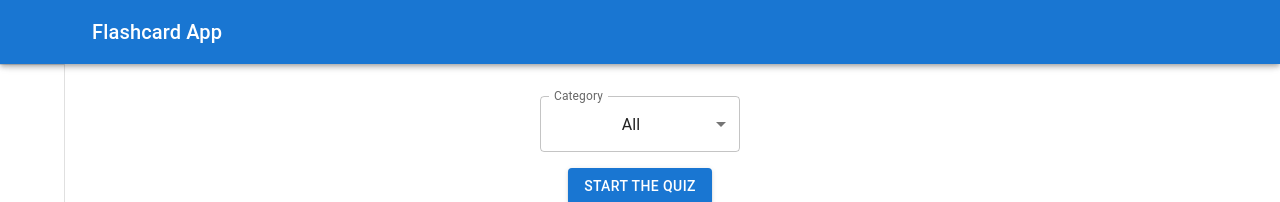
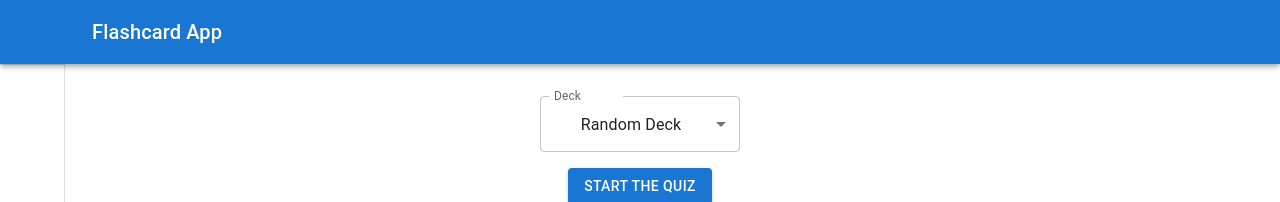
Before and after one commit to Mehemmed-Kazimzade/FlashcardApp, a React (Vite) app: page / in a window 1280 px wide. Shown: the top 202 px of the page. Built offline with nearby package versions, Linux system fonts and the light colour scheme; some icons are missing.

Commit message:
Added practicing deck, selecting decks, removed category selection(for now), refactored some code

```diff
--- a/src/components/DeckList.jsx
+++ b/src/components/DeckList.jsx
@@ -1,16 +1,27 @@
 import { Box, Button, Grid, Paper, Typography } from '@mui/material';
+import { useNavigate } from "react-router";
 import FolderOpenIcon from '@mui/icons-material/FolderOpen';
 import { Link } from 'react-router';
+import React from "react";
+import { useQuiz } from '../hooks/QuizContext';
+import { startPracticeSession } from '../utils/startPracticeSession';
 
 // @ts-check
 
-import React from "react";
 /**
  * @param {Object[]} decks
  * @returns {React.JSX.Element}
  */
 
 export default function DeckList({decks}) {
+    const {dispatch} = useQuiz();
+    const navigate = useNavigate();
+
+    const handlePractice = (deck) => {
+        startPracticeSession(deck, dispatch, navigate);
+    }
+
+
     if (decks.length === 0) {
         return <>
             <Grid size={{xs: 12, sm: 6,  md: 4}}>
@@ -41,7 +52,7 @@ export default function DeckList({decks}) {
                         Best score: 0 / {oneDeck.cards.length}
                     </Typography>
                     <Box sx={{ display: 'flex', justifyContent: 'space-between', mt: 3 }}>
-                        <Button size="small" variant="contained">Practice</Button>
+                        <Button size="small" variant="contained" onClick={() => handlePractice(oneDeck)} >Practice</Button>
                         <Link to={`/editDeck/${oneDeck.id}`}><Button size="small" variant="outlined">Edit</Button></Link>
                     </Box>
                 </Paper>
--- /dev/null
+++ b/src/components/DeckSelector.jsx
@@ -0,0 +1,40 @@
+import MenuItem from '@mui/material/MenuItem';
+import Select from '@mui/material/Select';
+import InputLabel from '@mui/material/InputLabel';
+import Box from '@mui/material/Box';
+import FormControl from '@mui/material/FormControl';
+import { useQuiz } from '../hooks/QuizContext';
+import getDecksFromLocalStorage from '../utils/getDecksFromLocalStorage';
+
+export default function DeckSelector() {
+    const {selectedDeck, dispatch} = useQuiz();
+    const allDecks = getDecksFromLocalStorage();
+
+    const handleChange = (e) => {
+        let newSelectedDeck = e.target.value;
+        dispatch({type: "SET_DECK", payload: {newSelectedDeck} });
+    }
+
+    return <>
+        <Box minWidth={120}>
+            <FormControl sx={{width:200}}>
+                <InputLabel id="demo-simple-select-label">Deck</InputLabel>
+                <Select
+                    labelId="demo-simple-select-label"
+                    id="demo-simple-select"
+                    value={selectedDeck}
+                    label="Select Deck"
+                    onChange={(e) => handleChange(e)}>
+                    <MenuItem value={"Random Deck"}>Random Deck</MenuItem>
+
+                    {
+                        allDecks.map(d => (
+                            <MenuItem value={d.deckName}>{d.deckName}</MenuItem>
+                        ))
+                    }
+
+                </Select>
+            </FormControl>
+        </Box>
+    </>
+}
--- a/src/hooks/quizReducer.jsx
+++ b/src/hooks/quizReducer.jsx
@@ -1,5 +1,6 @@
 export const initialState = {
     category: "All",
+    selectedDeck: "Random Deck",
     flashcards: [],
     score: 0,
     series: 0
@@ -20,14 +21,23 @@ export function quizReducer(state, action) {
             }
         }
 
-        case "SET_FLASHCARDS": {
-            const {enrichedData} = action.payload;
+        case "SET_DECK": {
+            const {newSelectedDeck} = action.payload;
 
             return {
                 ...state,
-                flashcards: enrichedData || [],
+                selectedDeck: newSelectedDeck,
             }
+        }
 
+        case "SET_FLASHCARDS_FROM_DECK": {
+            console.log(action.payload);
+            const {flashcards} = action.payload;
+
+            return {
+                ...initialState,
+                flashcards: flashcards
+            }
         }
 
         case "INIT_QUIZ": {
@@ -115,6 +125,7 @@ export function quizReducer(state, action) {
                 flashcards: [],
                 series: 0,
                 score: 0,
+                selectedDeck: "Random Deck"
             }
         }
 
--- a/src/pages/CreateDeckForm.jsx
+++ b/src/pages/CreateDeckForm.jsx
@@ -67,7 +67,7 @@ export default function CreateDeckForm() {
 
                 {/* Save / Cancel Buttons */}
                 <Box sx={{ display: 'flex', justifyContent: 'flex-end', gap: 2 }}>
-                <Button variant="text">Cancel</Button>
+                <Button variant="text" onClick={() => (navigate("/decks/"))}>Cancel</Button>
                 <Button variant="contained" type='submit' color={error === "" ? "primary" : "error"}>Save Deck</Button>
                 </Box>
             </Paper>
--- a/src/pages/EditDeck.jsx
+++ b/src/pages/EditDeck.jsx
@@ -26,7 +26,12 @@ export default function EditDeck() {
         (deckProps, cards) => updateLocalStorage(deckId, deckProps, cards));
 
     return <>
-    <form onSubmit={(e) => handleSave(e, () => navigate("/decks/", {state: {status:"SUCCESS", message: "Deck updated successfully"}}))}>
+        <form
+            onSubmit={(e) =>
+                handleSave(e, () => navigate(
+                    "/decks/", {state: {status:"SUCCESS", message: "Deck updated successfully"
+                    }}))}>
+
             <Box sx={{ p: { xs: 2, md: 4 }, maxWidth: 900, mx: 'auto' }}>
                 <Paper elevation={3} sx={{ p: { xs: 2, md: 4 }, borderRadius: 3, ml: 4 }}>
 
@@ -73,7 +78,6 @@ export default function EditDeck() {
                                 </IconButton>}
                             </Grid>
                      </Grid>
-
                     ))}
 
                     <Button startIcon={<AddIcon />} onClick={addInputField} variant="outlined" sx={{ mb: 4 }}>
@@ -87,8 +91,8 @@ export default function EditDeck() {
                     </Box>
 
                     <Box sx={{ display: 'flex', gap: 1 }} className="editDeckButtonContainer">
-                    <Button variant="outlined" fullWidth={true} sx={{ maxWidth: "200px" }} color="error">Cancel</Button>
-                    <Button variant="contained" startIcon={<SaveIcon />} fullWidth={true} sx={{ maxWidth: "200px" }} type="submit">
+                        <Button variant="outlined" sx={{ maxWidth: "200px" }} onClick={() => (navigate("/decks/"))} color="error">Cancel</Button>
+                        <Button variant="contained" startIcon={<SaveIcon />} sx={{ maxWidth: "200px" }} type="submit">
                             Save Changes
                         </Button>
                     </Box>
--- a/src/pages/FlashcardApp.jsx
+++ b/src/pages/FlashcardApp.jsx
@@ -1,23 +1,20 @@
 import { Button } from "@mui/material";
-import { useEffect } from "react";
 import { useNavigate } from "react-router";
-import CategorySelector from "../components/CategorySelector";
-import EnrichData from "../utils/EnrichData";
+import DeckSelector from "../components/DeckSelector";
 import { useQuiz } from "../hooks/QuizContext";
+import findDeckIdFromName from "../utils/findDeckIdFromName";
+import { startPracticeSession } from "../utils/startPracticeSession";
 
 export default function FlashcardApp() {
     const navigate = useNavigate();
-    const {category, dispatch} = useQuiz();
+    const {selectedDeck, dispatch} = useQuiz();
 
-    useEffect(() => {
-        const enrichedData = EnrichData(category);
-        dispatch({type: "SET_FLASHCARDS", payload: {enrichedData} });
-    }, [category]);
-
-    const handleClick = () => navigate("/practice/");
+    const handleClick = () => {
+        startPracticeSession(findDeckIdFromName(selectedDeck), dispatch, navigate);
+    };
 
     return <>
-        <CategorySelector />
+        <DeckSelector />
         <Button variant="contained" sx={{ marginBlockStart: 2 }} onClick={handleClick}>Start the Quiz</Button>
     </>
 }
--- /dev/null
+++ b/src/utils/convertDeckIntoFlashcard.js
@@ -0,0 +1,11 @@
+export default function convertDeckIntoFlashcard(deck) {
+    if (deck === null) return null;
+    const flashcards = [];
+    const cards = deck.cards;
+
+    cards.forEach((card, idx) => (
+        flashcards.push({...card, flipped: false, category: "All", isRemembered: false, place: idx + 1})
+    ));
+
+    return flashcards;
+}
--- /dev/null
+++ b/src/utils/findDeckIdFromName.js
@@ -0,0 +1,16 @@
+export default function findDeckIdFromName(deckName) {
+    const decksIndex = JSON.parse(localStorage.getItem("decksIndex") || "[]");
+
+    // found variable corresponds to deck that is founded or null if not.
+    let found = null;
+
+    decksIndex.forEach(e => {
+        if (found !== null) return;
+        const selectedDeck = JSON.parse(localStorage.getItem(e) || "{}");
+        if (selectedDeck.deckName === deckName){
+            found = selectedDeck;
+        }
+    })
+
+    return found;
+}
--- /dev/null
+++ b/src/utils/startPracticeSession.js
@@ -0,0 +1,13 @@
+import convertDeckIntoFlashcard from "./convertDeckIntoFlashcard";
+
+/**
+ * Launches a practice session with the given deck
+ * @param {Object} deck - deck object with cards
+ * @param {Function} dispatch - quiz context dispatcher
+ * @param {Function} navigate - react-router navigate function
+ */
+export function startPracticeSession(deck, dispatch, navigate) {
+    const flashcards = convertDeckIntoFlashcard(deck);
+    dispatch({ type: "SET_FLASHCARDS_FROM_DECK", payload: { flashcards } });
+    navigate("/practice/");
+}
```
Lines whose indentation alone changed are shown as unchanged.
